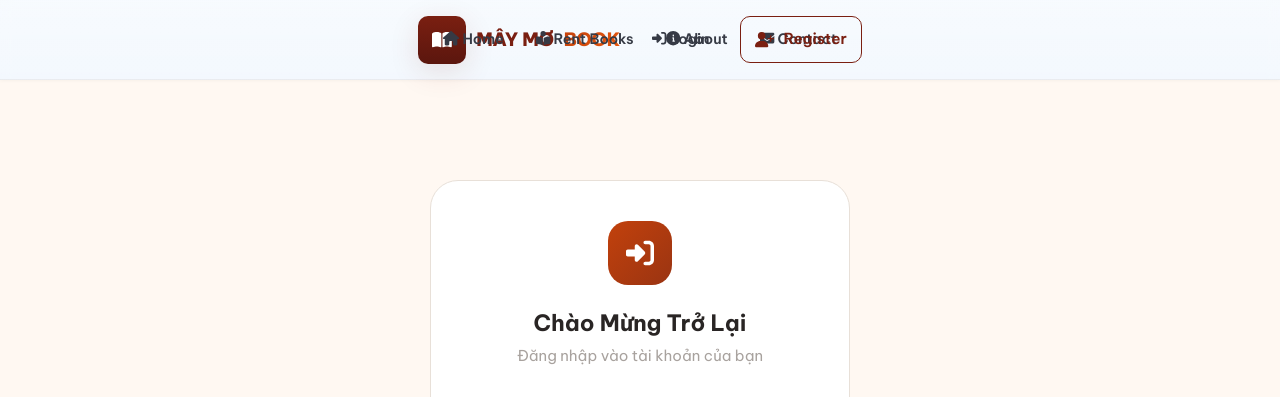
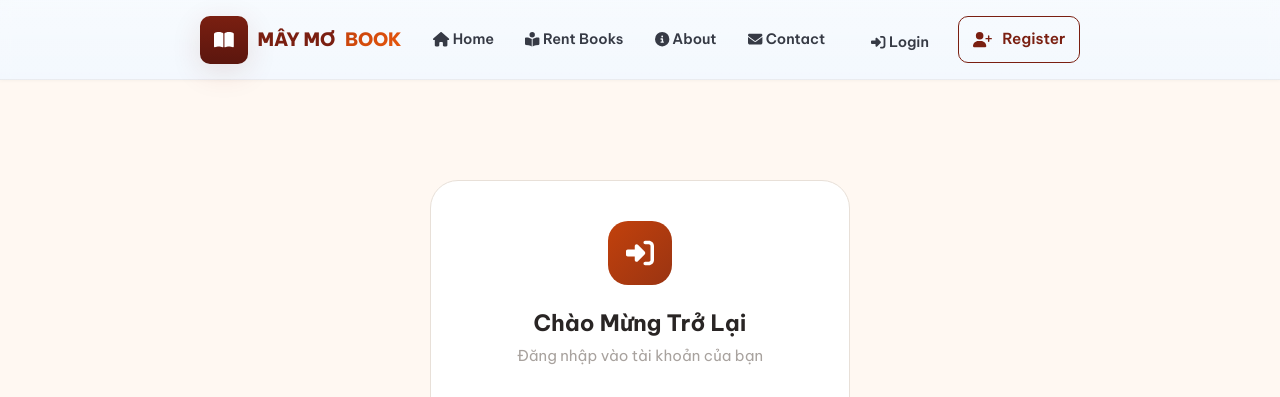
Before and after one commit to 22070362-collab/Web-2, a PHP site: page /web2book/frontend/pages/login.php in a window 1280 px wide. Shown: the top 397 px of the page. Run offline with PHP 8.4, Linux system fonts and the light colour scheme.

Commit message:
feat: refresh shared site header

```diff
--- a/frontend/templates/header.php
+++ b/frontend/templates/header.php
@@ -40,6 +40,10 @@ if (!$isLoggedIn && isset($_COOKIE['remember_token'])) {
         $isLoggedIn = true;
         $isAdmin = ($rememberUser['role'] === 'admin');
         $user = $rememberUser;
+    } else {
+        // Token không hợp lệ, xóa cookie
+        setcookie('remember_token', '', time() - 3600, '/', '', false, true);
+        unset($_COOKIE['remember_token']);
     }
 }
 
@@ -81,34 +85,34 @@ $currentPage = basename($_SERVER['PHP_SELF']);
                     MÂY MƠ <span>BOOK</span>
                 </a>
 
-                <nav class="main-nav">
+                <div class="nav-main">
                     <a href="index.php" class="nav-link <?php echo $currentPage == 'index.php' ? 'active' : ''; ?>">
-                        <i class="fas fa-home"></i> Home
+                        <i class="fas fa-home"></i> <span class="nav-text">Home</span>
                     </a>
                     <a href="books.php" class="nav-link <?php echo $currentPage == 'books.php' ? 'active' : ''; ?>">
-                        <i class="fas fa-book-reader"></i> Rent Books
+                        <i class="fas fa-book-reader"></i> <span class="nav-text">Rent Books</span>
                     </a>
                     <a href="about.php" class="nav-link <?php echo $currentPage == 'about.php' ? 'active' : ''; ?>">
-                        <i class="fas fa-info-circle"></i> About
+                        <i class="fas fa-info-circle"></i> <span class="nav-text">About</span>
                     </a>
                     <a href="contact.php" class="nav-link <?php echo $currentPage == 'contact.php' ? 'active' : ''; ?>">
-                        <i class="fas fa-envelope"></i> Contact
+                        <i class="fas fa-envelope"></i> <span class="nav-text">Contact</span>
                     </a>
-                </nav>
+                </div>
 
-                <div class="nav-auth">
+                <div class="nav-actions">
                     <?php if ($isLoggedIn): ?>
-                        <a href="cart.php" class="nav-icon-link <?php echo $currentPage == 'cart.php' ? 'active' : ''; ?>" title="Giỏ hàng">
+                        <a href="notifications.php" class="nav-link nav-icon-only <?php echo $currentPage == 'notifications.php' ? 'active' : ''; ?>" title="Thông Báo">
+                            <i class="fas fa-bell"></i>
+                            <?php if (isset($unreadMessages) && $unreadMessages > 0): ?>
+                            <span class="cart-count"><?php echo $unreadMessages; ?></span>
+                            <?php endif; ?>
+                        </a>
+
+                        <a href="cart.php" class="nav-link nav-icon-only <?php echo $currentPage == 'cart.php' ? 'active' : ''; ?>" title="Cart">
                             <i class="fas fa-shopping-cart"></i>
                             <?php if ($cartCount > 0): ?>
                             <span class="cart-count"><?php echo $cartCount; ?></span>
-                            <?php endif; ?>
-                        </a>
-
-                        <a href="notifications.php" class="nav-icon-link <?php echo $currentPage == 'notifications.php' ? 'active' : ''; ?>" title="Thông báo">
-                            <i class="fas fa-bell"></i>
-                            <?php if (isset($unreadMessages) && $unreadMessages > 0): ?>
-                            <span class="cart-count"><?php echo $unreadMessages; ?></span>
                             <?php endif; ?>
                         </a>
 
```
